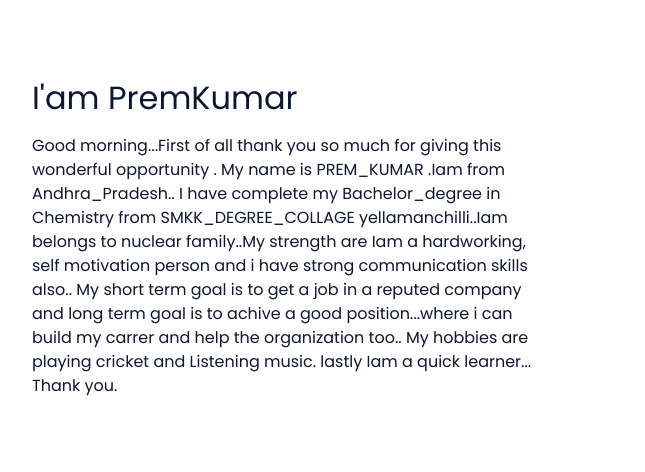
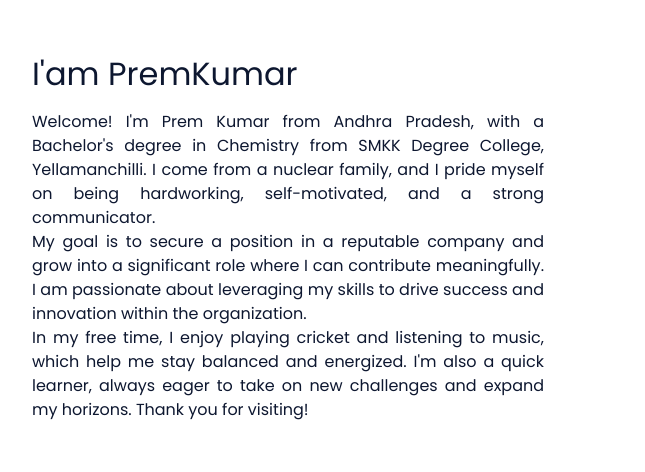
Before and after one commit to Premkumar0000/Prem, a plain HTML site: page index.html in a window 1280 px wide. Shown: the part 781-1253 px from the top of the page, 96-741 px from the left. Drawn offline with nearby package versions, Linux system fonts and the light colour scheme.

Commit message:
changing about

```diff
--- a/index.html
+++ b/index.html
@@ -67,7 +67,17 @@
                 <div class="about__container bd-grid">
                     <div>
                         <h2 class="about__subtitle">I'am PremKumar</h2>
-                        <p class="about__text">Good morning...First of all thank you so much for giving this wonderful opportunity . My name is PREM_KUMAR .Iam from Andhra_Pradesh.. I have complete my Bachelor_degree in Chemistry from SMKK_DEGREE_COLLAGE yellamanchilli..Iam belongs to nuclear family..My strength are Iam a hardworking, self motivation person and i have strong communication skills also.. My short term goal is to get a job in a reputed company and long term goal is to achive a good position...where i can build my carrer and help the organization too.. My hobbies are playing cricket and Listening music. lastly Iam a quick learner... Thank you.</p>
+                        <p class="about__text" style="text-align: justify;">
+
+                            Welcome!
+
+                            I'm Prem Kumar from Andhra Pradesh, with a Bachelor's degree in Chemistry from SMKK Degree College, Yellamanchilli. I come from a nuclear family, and I pride myself on being hardworking, self-motivated, and a strong communicator.
+                            <br>
+                            My goal is to secure a position in a reputable company and grow into a significant role where I can contribute meaningfully. I am passionate about leveraging my skills to drive success and innovation within the organization.
+                            <br>
+                            In my free time, I enjoy playing cricket and listening to music, which help me stay balanced and energized. I'm also a quick learner, always eager to take on new challenges and expand my horizons.
+
+                            Thank you for visiting!</p>
                     </div>
                     <div class="about__img">
                         <img src="images/WhatsApp Image 2023-04-30 at 10.41.18 AM (2).jpeg" alt="">
@@ -218,6 +228,7 @@
                 <h2 class="section-title">Projects</h2>
 
                 <div class="work__container bd-grid">
+
                     <a href="https://premkumar0000.github.io/Level-up/demo2.html" class="work__img" target="blank">
                         <img src="images/Levelup.png" alt="" title="Tab to view">
                     </a>
```
